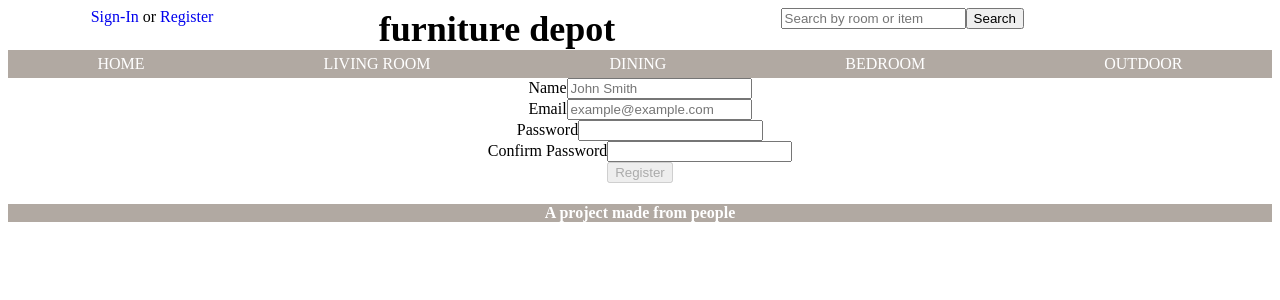
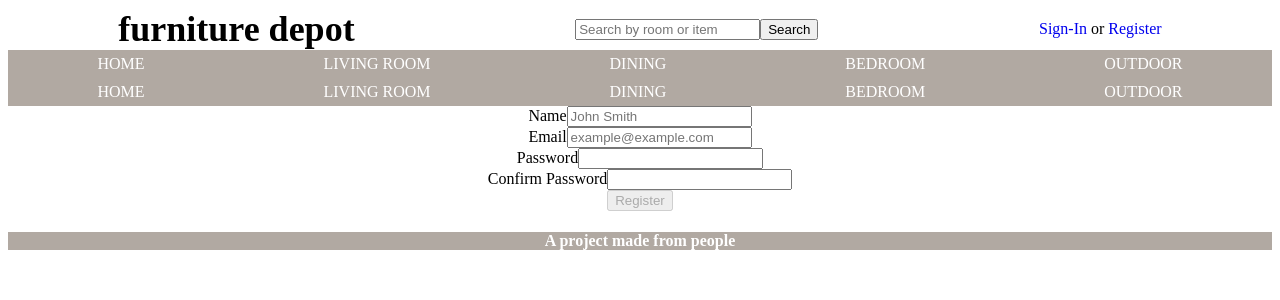
Before and after one commit to FurnitureDepot-P3/Furniture-Depot-Front-End, a React (Create React App) app in the folder furniture-depot/: page /Register in a window 1280 px wide. Shown: the top 300 px of the page. Built offline with nearby package versions, Linux system fonts and the light colour scheme; a web font is replaced by a local one.

Commit message:
nested navbar in header

```diff
--- a/furniture-depot/src/App.css
+++ b/furniture-depot/src/App.css
@@ -3,10 +3,25 @@
  font-family: 'Inknut Antiqua', serif;
 }
 
-.footer {
+/* .App-header {
+  position: fixed;
+  top: 0;
+  left: 0;
+  width: 100%;
+  z-index: 10000;
+
+
+} */
+
+.App-footer {
   font-family: 'Inknut Antiqua', serif;
   background-color: #B1A9A2;
   color: white;
+  width: 100%;
+}
+
+.App-main {
+  flex-grow: 1;
 }
 
 .navbar {
@@ -24,19 +39,24 @@
 
 .navbar a:hover {
   background-color: white;
-  color: black;
+  color: #B1A9A2;
 }
 
+.title-utility {
+  display: flex;
+  justify-content: space-around;
+  align-items: center;
+}
 
 .homecats {
 
 }
 
-#containerhdr {
+/* #containerhdr {
   display: flex;
   justify-content: space-around;
 
-}
+} */
 
 .headertitle {
  padding-left: 0%;
--- a/furniture-depot/src/App.js
+++ b/furniture-depot/src/App.js
@@ -10,15 +10,17 @@ function App() {
   return (
     <div className="App">
 
-      <Header />
+      <div className="App-header">
+        <Header />
+      </div>
 
+      <div className="App-main">
+        <Main />
+      </div>
 
-        <Main />
-
-
-
-
-      <Footer />
+      <div className="App-footer">
+        <Footer />
+      </div>
 
     </div>
   );
--- a/furniture-depot/src/components/Bed.jsx
+++ b/furniture-depot/src/components/Bed.jsx
@@ -1,7 +1,6 @@
 import { useState, useEffect } from "react"
 import axios from 'axios'
 import React from "react";
-import Nav from './Nav'
 
 export default function Bed () {
 
@@ -22,9 +21,6 @@ const [bedroom, setBed] = useState([])
     } else {
         return (
             <div className="container">
-                <div className="navhome">
-                < Nav />
-                </div>
 
             <div className="bedfurn">
               {bedroom.map((products) =>(
--- a/furniture-depot/src/components/Dining.jsx
+++ b/furniture-depot/src/components/Dining.jsx
@@ -1,8 +1,6 @@
 import { useState, useEffect } from "react"
 import axios from 'axios'
-
 import React from "react";
-import Nav from "./Nav"
 
 
 export default function Dining () {
@@ -20,11 +18,8 @@ const [dining, setDining] = useState([])
         return <h2> LOADING PAGE! </h2>
     } else {
         return (
+         <div className="container">
 
-         <div className="container">
-            <div className="navhome">
-                < Nav />
-            </div>
             <div className="dinefurn">
                 {dining.map((products) =>(
                     <div className="box" key={products.name}>
--- a/furniture-depot/src/components/Header.jsx
+++ b/furniture-depot/src/components/Header.jsx
@@ -3,26 +3,32 @@ import Register from './Register'
 import SearchForm from "./SearchForm"
 import SignIn from './SignIn'
 import { Link } from "react-router-dom"
+import Nav from "./Nav"
 
 export default function Header () {
     return (
         <div id="containerhdr">
 
-            <div className="signinbox">
-                <Link id="signinbtn" to='/SignIn' style={{textDecoration: 'none'}}>Sign-In</Link> or <Link id="registerbtn" to="/Register" style={{textDecoration: 'none'}}>Register</Link>
-            </div>
+            <div className="title-utility">
 
             <div>
                 <h1 className="headertitle"> furniture depot </h1>
             </div>
 
-            <div classname="searchbox">
-                <SearchForm />
+            {/* <div className="utility-nav"> */}
+                <div classname="searchbox">
+                    <SearchForm />
+                </div>
+
+                <div className="signinbox">
+                    <Link id="signinbtn" to='/SignIn' style={{textDecoration: 'none'}}>Sign-In</Link> or <Link id="registerbtn" to="/Register" style={{textDecoration: 'none'}}>Register</Link>
+                {/* </div> */}
             </div>
 
+            </div>
 
-            <div>
-
+            <div className="site-nav">
+                <Nav />
             </div>
         </div>
     )
--- a/furniture-depot/src/components/Home.jsx
+++ b/furniture-depot/src/components/Home.jsx
@@ -1,17 +1,11 @@
 import React from 'react'
 // import SearchForm from './SearchForm'
-import Nav from './Nav'
 import { Link } from 'react-router-dom'
 
 
 export default function Home (props) {
     return (
         <div className="homecats">
-
-            <div className="navhome">
-
-            < Nav />
-            </div>
 
         <div className="catbtns">
                 <button className="livingbtn"> <Link to='/Categories/2' style={{textDecoration: 'none', color: 'white', fontSize: '28px'}}>
--- a/furniture-depot/src/components/Living.jsx
+++ b/furniture-depot/src/components/Living.jsx
@@ -1,13 +1,7 @@
 import { useState, useEffect } from "react"
 import axios from 'axios'
-import Nav from './Nav'
-
-
-
 
 export default function Living () {
-
-
 
 const [living, setLiving] = useState([])
     useEffect(() => {
@@ -22,12 +16,7 @@ const [living, setLiving] = useState([])
         return <h2> LOADING PAGE! </h2>
     } else {
         return (
-
-
          <div className="container">
-            <div className="navhome">
-            < Nav />
-            </div>
 
             <div className="lvrmfurn">
                 {living.map((products) =>(
--- a/furniture-depot/src/components/Outside.jsx
+++ b/furniture-depot/src/components/Outside.jsx
@@ -1,7 +1,5 @@
 import { useState, useEffect } from "react"
 import axios from 'axios'
-
-import Nav from "./Nav"
 
 export default function Outside () {
 
@@ -19,9 +17,7 @@ const [outdoor, setOutdoor] = useState([])
     } else {
         return (
          <div className="container">
-            <div className="navhome">
-                < Nav />
-            </div>
+
             <div className="outdrfurn">
                 {outdoor.map((products) =>(
                     <div className="box" key={products.name}>
@@ -31,13 +27,7 @@ const [outdoor, setOutdoor] = useState([])
                         <img src={products.image} />
                     </div>
                 ))}
-
             </div>
-
-
-
-
-
         </div>
         )
     }
```
